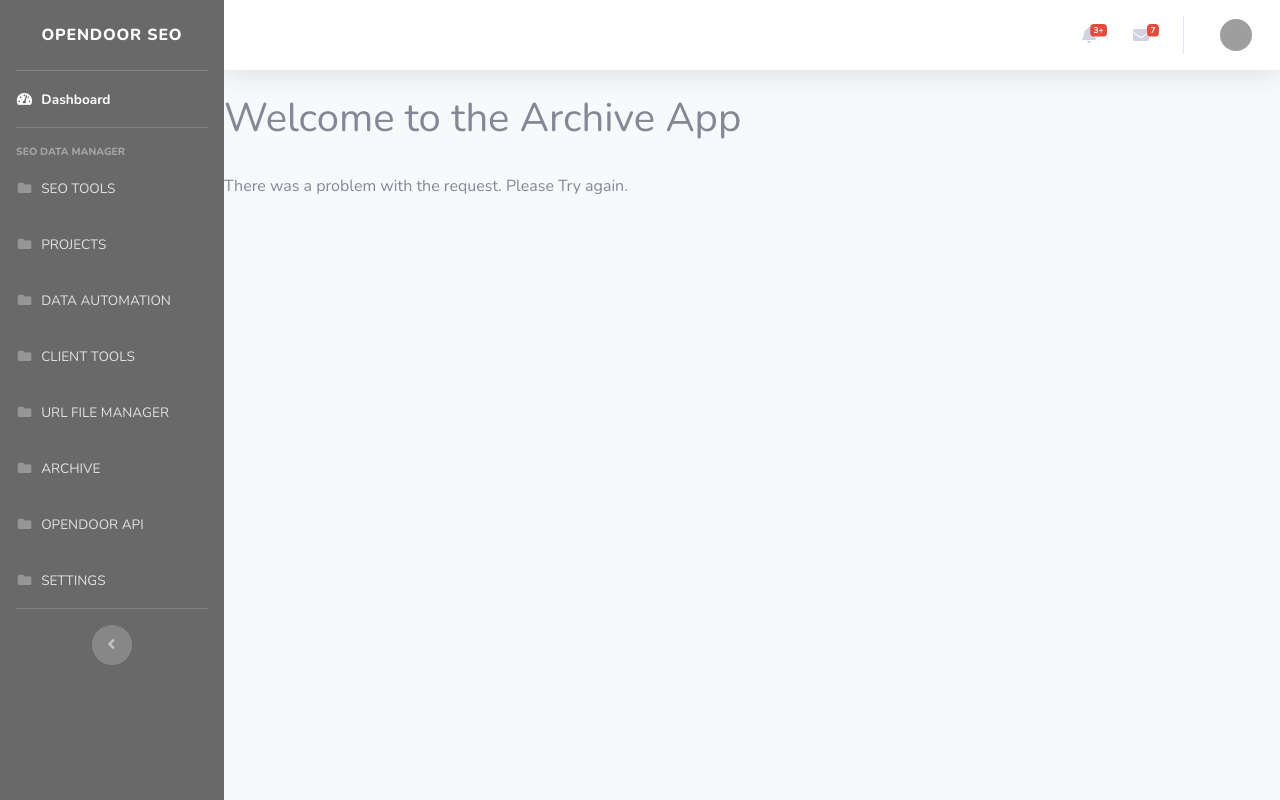
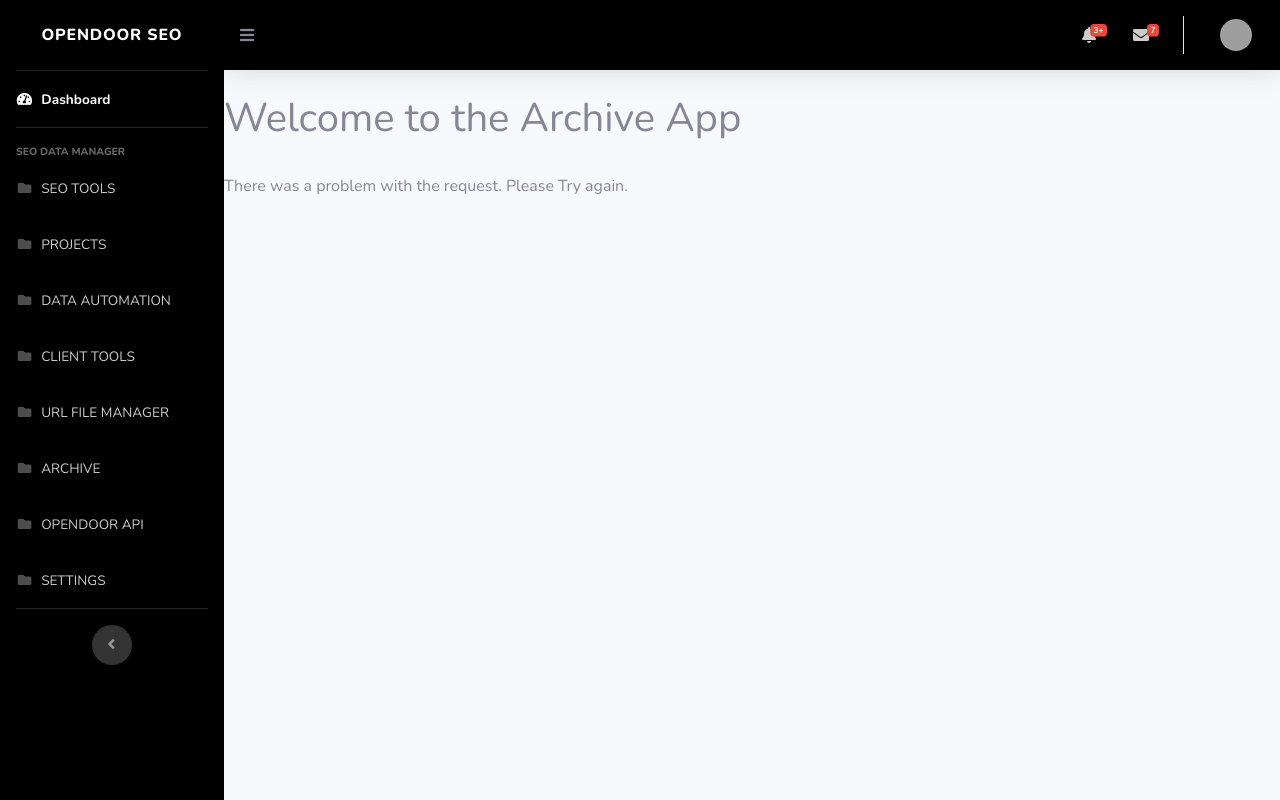
Before and after one commit to austincolton717/scheming-python, a Django app: page /archive/ in a window 1280 px wide. Run offline with Django 3.2, Linux system fonts and the light colour scheme; data that the repository does not hold is empty; parts of the project's set-up code (start-up, migrations or seed data) failed here and were passed over; some libraries are stand-ins or nearby versions; grey boxes are pictures that could not be loaded.

Commit message:
black dash

```diff
--- a/dashboard/templates/dashfiles/base.html
+++ b/dashboard/templates/dashfiles/base.html
@@ -24,7 +24,7 @@
     <div id="wrapper">
 
       <!-- Sidebar -->
-      <ul class="navbar-nav sidebar sidebar-dark accordion" style="background-color: #696969;" id="accordionSidebar">
+      <ul class="navbar-nav sidebar sidebar-dark accordion" style="background-color: #000000;" id="accordionSidebar">
         <!-- Alternate Color style="background-color: #980116;"-->
         <!-- Sidebar - Brand -->
         <a class="sidebar-brand d-flex align-items-center justify-content-center" href="{% url 'dashboard' %}">
@@ -118,7 +118,7 @@
       <div id="content">
 
         <!-- Topbar -->
-        <nav class="navbar navbar-expand navbar-light bg-white topbar mb-4 static-top shadow">
+        <nav class="navbar navbar-expand navbar-dark bg-black topbar mb-4 static-top shadow" style="background-color: #000000;>
 
           <!-- Sidebar Toggle (Topbar) -->
           <button id="sidebarToggleTop" class="btn btn-link d-md-none rounded-circle mr-3">
```
Also changed, not shown: dashboard/templates/dashfiles/settings.html (added), 2 other files.
